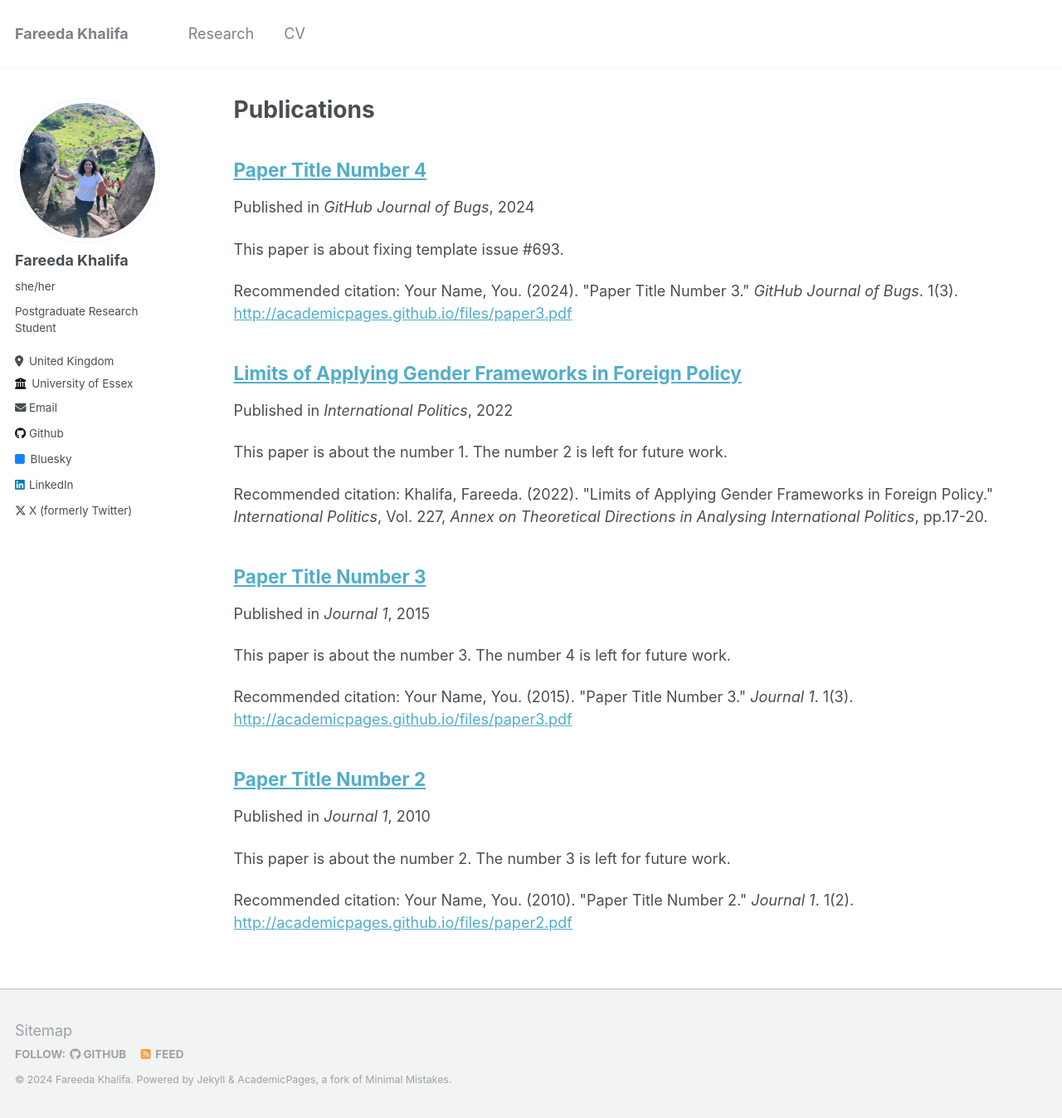
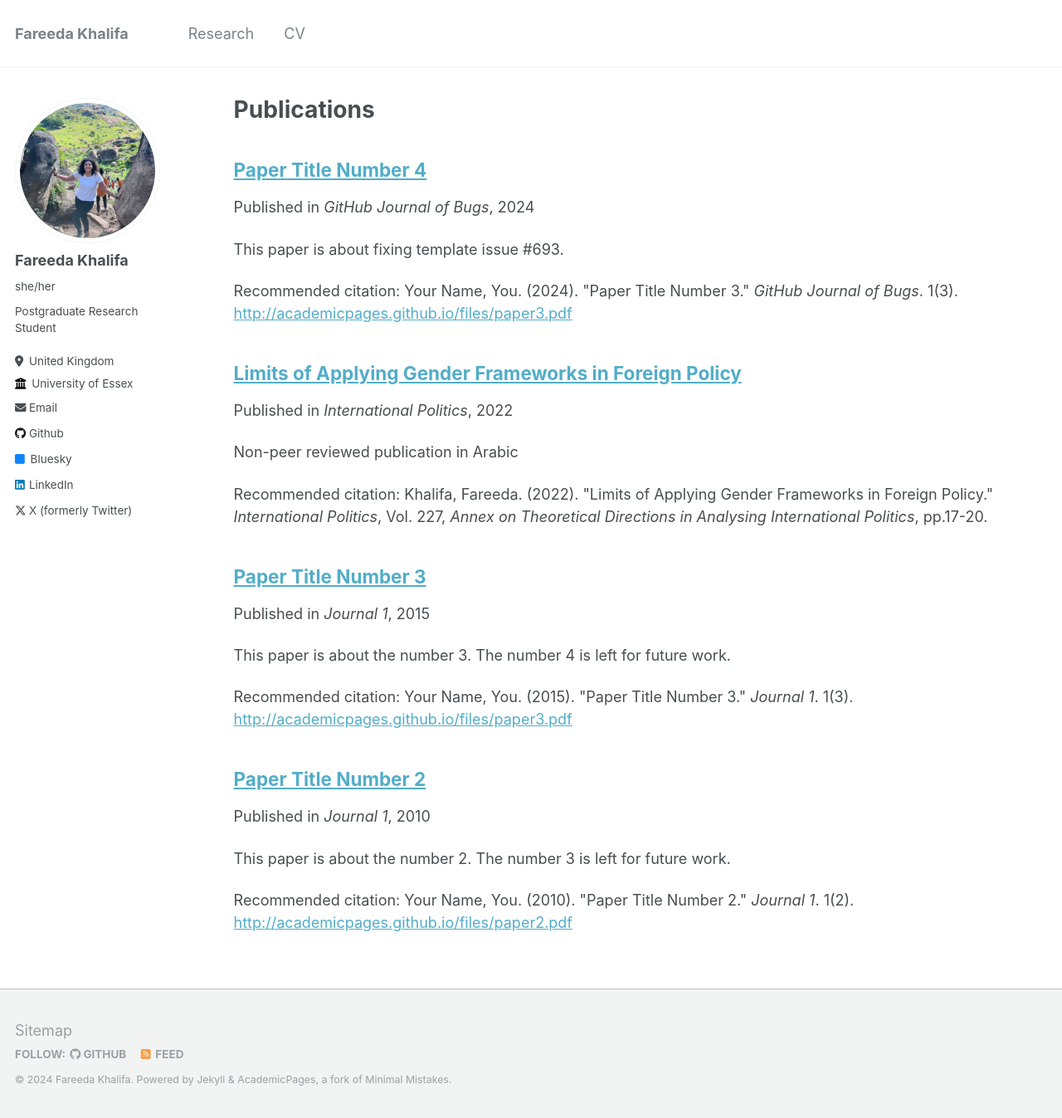
Before and after one commit to fareedakhalifa/fareedakhalifa, a Jekyll site: the page built from _pages/publications.md, in a window 1280 px wide and 1347 px high. Shown: the whole window at 83% size. Built offline with Jekyll 4.4.1, drawn with Linux system fonts in a browser that asks for light colours.

Commit message:
Update 2009-10-01-paper-title-number-1.md

```diff
--- a/_publications/2009-10-01-paper-title-number-1.md
+++ b/_publications/2009-10-01-paper-title-number-1.md
@@ -2,7 +2,7 @@
 title: "Limits of Applying Gender Frameworks in Foreign Policy"
 collection: publications
 permalink: /publication/2009-10-01-paper-title-number-1
-excerpt: 'This paper is about the number 1. The number 2 is left for future work.'
+excerpt: 'Non-peer reviewed publication in Arabic'
 date: 2022-01-01
 venue: 'International Politics'
 citation: 'Khalifa, Fareeda. (2022). &quot;Limits of Applying Gender Frameworks in Foreign Policy.&quot; <i>International Politics</i>, Vol. 227, <i>Annex on Theoretical Directions in Analysing International Politics</i>, pp.17-20.'
```
